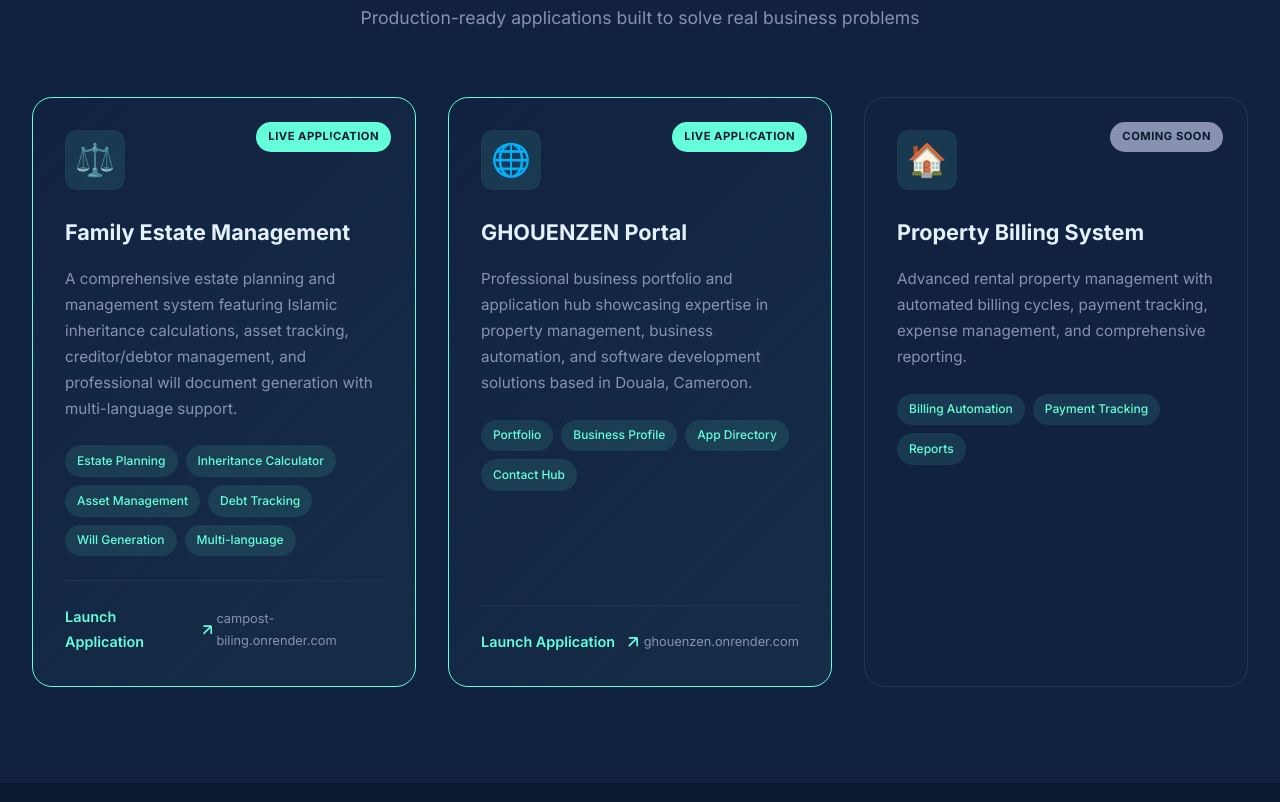
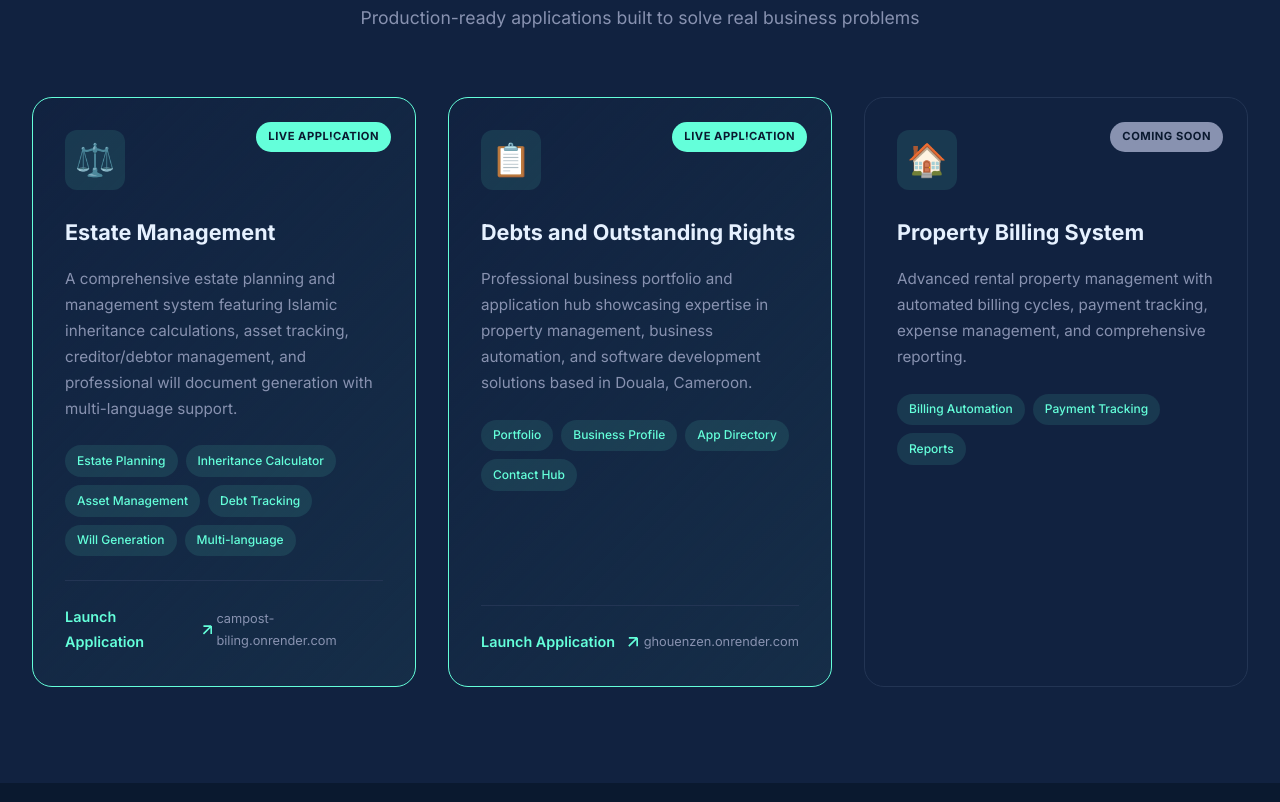
Before and after one commit to gsouleman/zezen, a website: page public/index.html in a window 1280 px wide. Shown: the part 3298-4100 px from the top of the page. Drawn offline with nearby package versions, Linux system fonts and the light colour scheme.

Commit message:
Add files via upload

```diff
--- a/public/index.html
+++ b/public/index.html
@@ -268,7 +268,7 @@
                 </p>
             </div>
             <div class="apps-grid">
-                <!-- Family Estate Management App -->
+                <!-- Estate Management App -->
                 <a href="https://campost-biling.onrender.com" target="_blank" class="app-card featured">
                     <div class="app-badge">Live Application</div>
                     <div class="app-header">
@@ -281,7 +281,7 @@
                         </div>
                     </div>
                     <div class="app-content">
-                        <h3>Family Estate Management</h3>
+                        <h3>Estate Management</h3>
                         <p>
                             A comprehensive estate planning and management system featuring Islamic inheritance
                             calculations, asset tracking, creditor/debtor management, and professional will
@@ -307,12 +307,12 @@
                     </div>
                 </a>
 
-                <!-- GHOUENZEN Portal -->
+                <!-- Debts and Outstanding Rights -->
                 <a href="https://ghouenzen.onrender.com" target="_blank" class="app-card featured">
                     <div class="app-badge">Live Application</div>
                     <div class="app-header">
                         <div class="app-icon">
-                            <span>🌐</span>
+                            <span>📋</span>
                         </div>
                         <div class="app-status">
                             <span class="status-dot"></span>
@@ -320,7 +320,7 @@
                         </div>
                     </div>
                     <div class="app-content">
-                        <h3>GHOUENZEN Portal</h3>
+                        <h3>Debts and Outstanding Rights</h3>
                         <p>
                             Professional business portfolio and application hub showcasing expertise in
                             property management, business automation, and software development solutions
@@ -474,8 +474,8 @@
                     </div>
                     <div class="footer-column">
                         <h4>Applications</h4>
-                        <a href="https://campost-biling.onrender.com" target="_blank">Family Estate Management</a>
-                        <a href="https://ghouenzen.onrender.com" target="_blank">GHOUENZEN Portal</a>
+                        <a href="https://campost-biling.onrender.com" target="_blank">Estate Management</a>
+                        <a href="https://ghouenzen.onrender.com" target="_blank">Debts and Outstanding Rights</a>
                         <span class="coming">Property Billing (Soon)</span>
                     </div>
                     <div class="footer-column">
```
